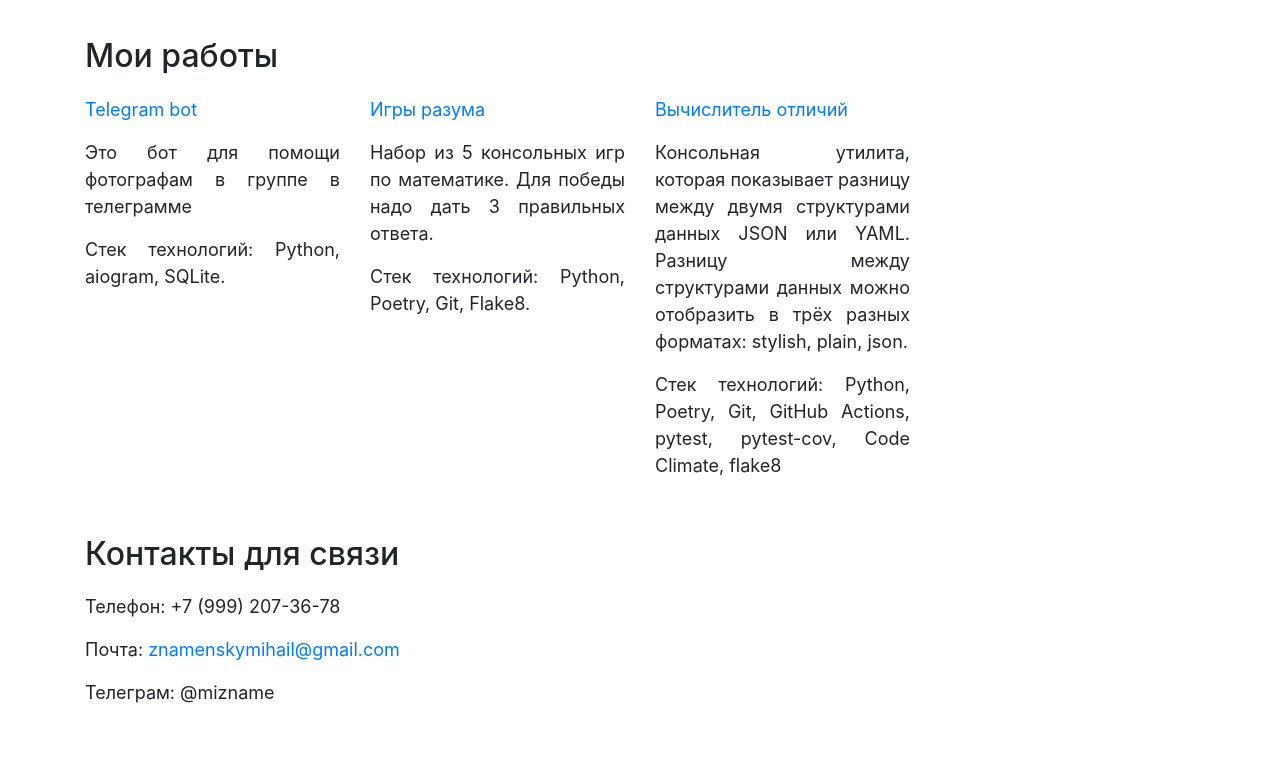
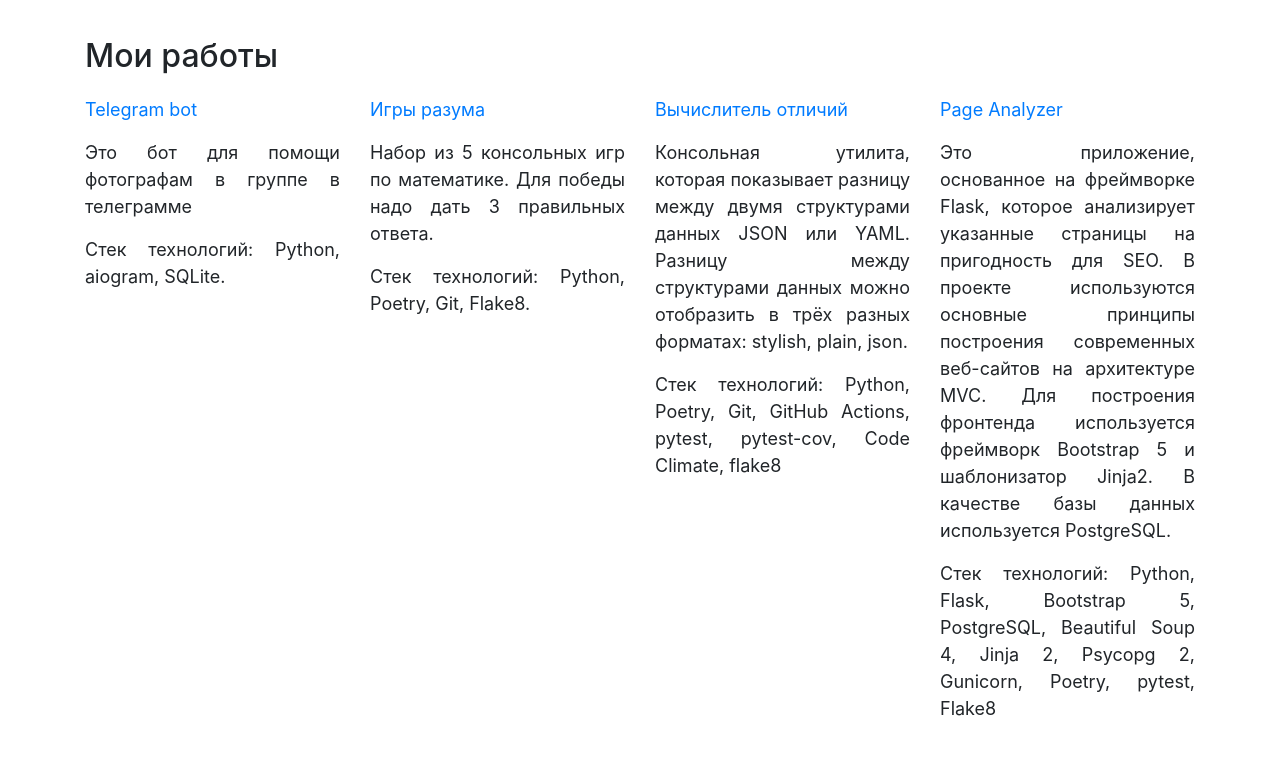
Before and after one commit to znammikhail/znammikhail.github.io, a plain HTML site: page index.html in a window 1280 px wide. Shown: the part 1319-2080 px from the top of the page. Before the commit the page ends 2041 px from the top, so only its background shows below. Drawn offline with nearby package versions, Linux system fonts and the light colour scheme.

Commit message:
Update index.html

```diff
--- a/index.html
+++ b/index.html
@@ -163,6 +163,15 @@
                     flake8
                 </p>
             </div>
+            <div class="col-12 col-sm-12 col-md-6 col-lg-3 col-xl-3">
+                <p><a href="https://github.com/znammikhail/python-project-83">Page Analyzer</a></p>
+                <p> Это приложение, основанное на фреймворке Flask, которое анализирует указанные страницы на пригодность для SEO.
+                    В проекте используются основные принципы построения современных веб-сайтов на архитектуре MVC.
+                    Для построения фронтенда используется фреймворк Bootstrap 5 и шаблонизатор Jinja2. В качестве базы данных используется PostgreSQL.</p>
+                <p>
+                    Стек технологий: Python, Flask, Bootstrap 5, PostgreSQL, Beautiful Soup 4, Jinja 2, Psycopg 2, Gunicorn, Poetry, pytest, Flake8
+                </p>
+            </div>
         </div>
     </div>
     <div class="container" id="contact">
```
